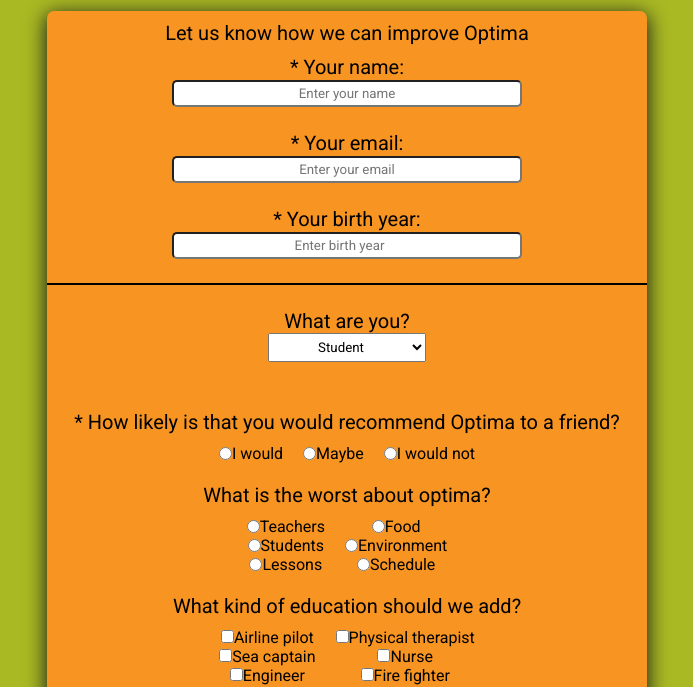
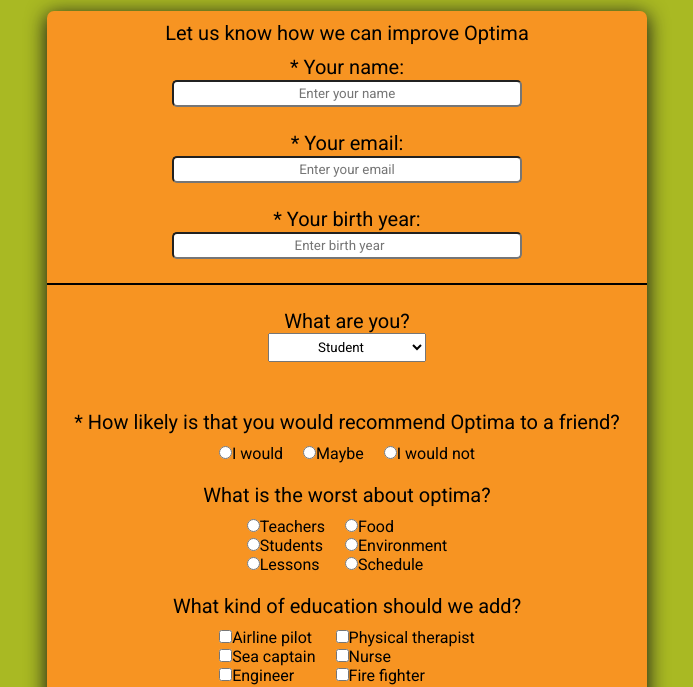
Before and after one commit to HannesDahl/FCC-Survey-Form, a plain HTML site: page index.html in a window 1280 px wide. Shown: the part 117-804 px from the top of the page, without its empty margins (293-986 px from the left). Drawn offline with Linux system fonts and the light colour scheme.

Commit message:
code version10

```diff
--- a/style.css
+++ b/style.css
@@ -58,10 +58,9 @@ section {
 }
 
 .licenter {
-    display: flex;
-    justify-content: center;
     padding: 0 10px;
     font-size: 16px;
+    text-align: justify;
 }
 
 #submit {
```
